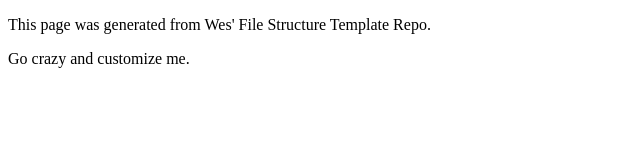
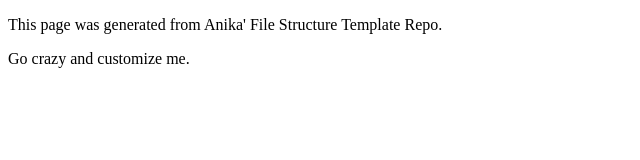
Before and after one commit to anikamittal2/art101, a plain HTML site: page index.html in a window 1280 px wide. Shown: the full height of the page, 0-640 px from the left. Drawn offline with Linux system fonts and the light colour scheme.

Commit message:
changed name

```diff
--- a/index.html
+++ b/index.html
@@ -1,12 +1,12 @@
 <!DOCTYPE html>
 <html>
 <head>
-	<title>My_Name Homepage</title>
+	<title>Anika's Homepage</title>
 	<link rel="stylesheet" type="text/css" href="css/site.css">
 </head>
 <body>
 	<main>
-		<p>This page was generated from Wes' File Structure Template Repo.</p>
+		<p>This page was generated from Anika' File Structure Template Repo.</p>
 
 		<p>Go crazy and customize me.</p>
 	</main>
```
